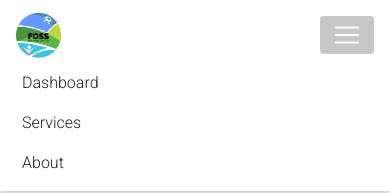
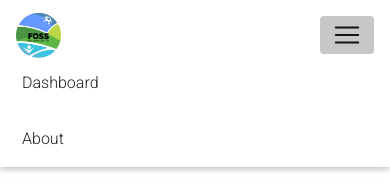
Before and after one commit to fossnsbm/Privacy-Dashboad, a React (Create React App) app: page / in a window 390 px wide. Both pictures are taken after a click on the button 347 px from the left and 35 px from the top of the page. Shown: the top 193 px of the page. Built offline with nearby package versions, Linux system fonts and the light colour scheme.

Commit message:
Services_Dropdown_Added

```diff
--- a/src/Components/NavBar/Nav.jsx
+++ b/src/Components/NavBar/Nav.jsx
@@ -13,6 +13,10 @@ import {
   MDBNavbarToggler,
   MDBCollapse,
   MDBContainer,
+  MDBDropdown,
+  MDBDropdownToggle,
+  MDBDropdownMenu,
+  MDBDropdownItem,
 } from "mdbreact";
 
 import Foss from "./Assets/Logo/Foss.png";
@@ -29,7 +33,7 @@ class NavbarPage extends Component {
   render() {
     return (
       <>
-        <MDBNavbar className="bg-white" dark expand="md">
+        <MDBNavbar className="bg-white" light expand="md">
           <MDBContainer>
             <Link to="/">
             <MDBNavbarBrand>
@@ -50,7 +54,7 @@ class NavbarPage extends Component {
             <MDBCollapse id="navbarCollapse3" isOpen={this.state.isOpen} navbar>
               <MDBNavbarNav right>
 
-                <MDBNavItem active>
+                <MDBNavItem>
                   <MDBNavLink className="text-dark" to="/">
                     Dashboard
                   </MDBNavLink>
@@ -58,9 +62,21 @@ class NavbarPage extends Component {
 
 
                 <MDBNavItem>
-                  <MDBNavLink className="text-dark" to="/">
+                  <MDBDropdown>
+                    <MDBDropdownToggle nav>
+                      <div className="d-none d-md-inline text-dark">
                           Services
-                  </MDBNavLink>
+                      </div>
+                    </MDBDropdownToggle>
+                      <MDBDropdownMenu className="dropdown-default">
+                        <MDBDropdownItem href="#!">Foss Blog</MDBDropdownItem>
+                        <MDBDropdownItem href="#!">Foss Forum</MDBDropdownItem>
+                        <MDBDropdownItem href="#!">Mail Server</MDBDropdownItem>
+                        <MDBDropdownItem href="#!">KetchUp AddOn</MDBDropdownItem>
+                        <MDBDropdownItem href="#!">Event 404</MDBDropdownItem>
+                        <MDBDropdownItem href="#!">RSVP App</MDBDropdownItem>
+                      </MDBDropdownMenu>
+                     </MDBDropdown>
                    </MDBNavItem>
 
 
```
Lines whose indentation alone changed are shown as unchanged.
